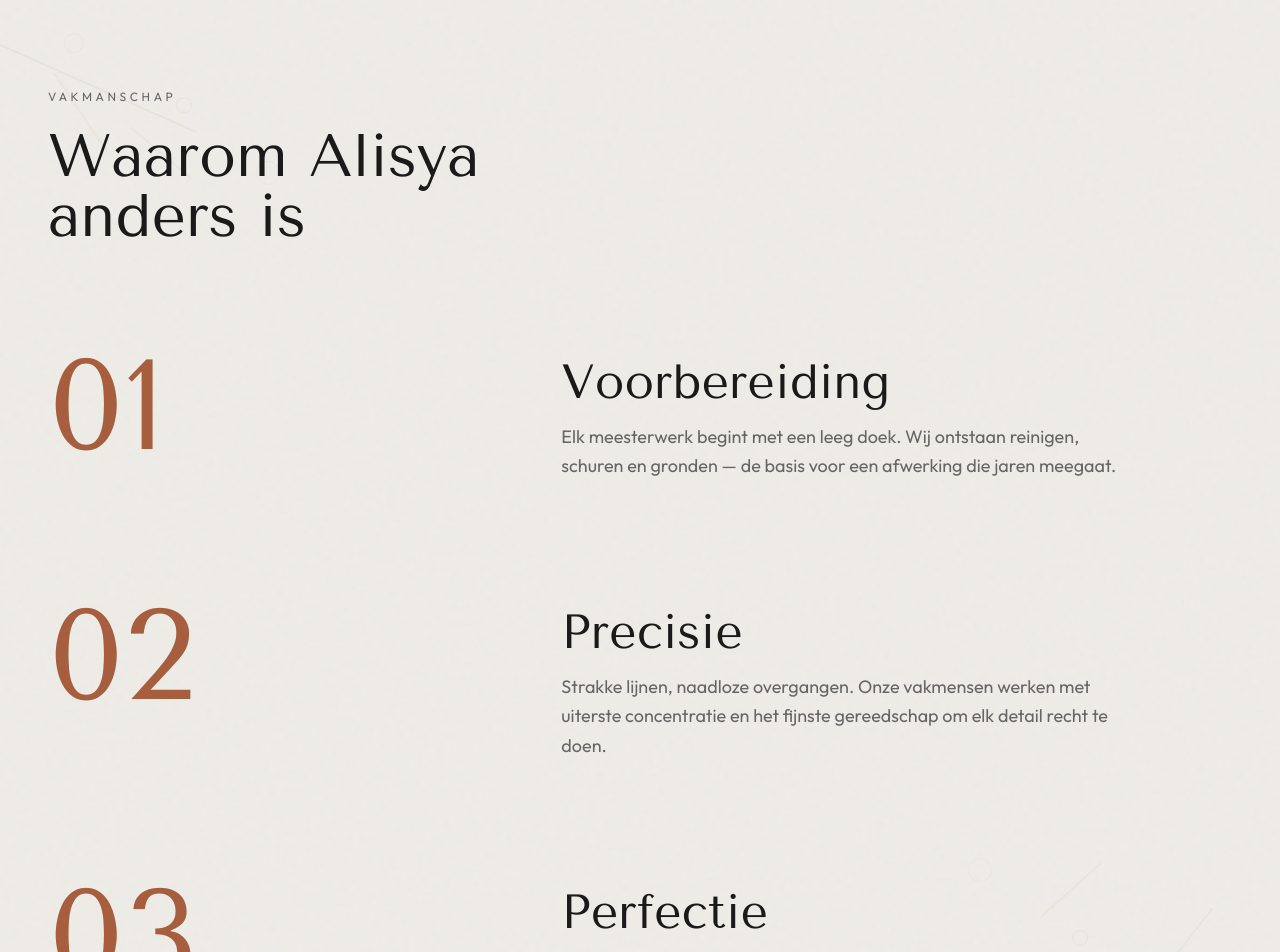
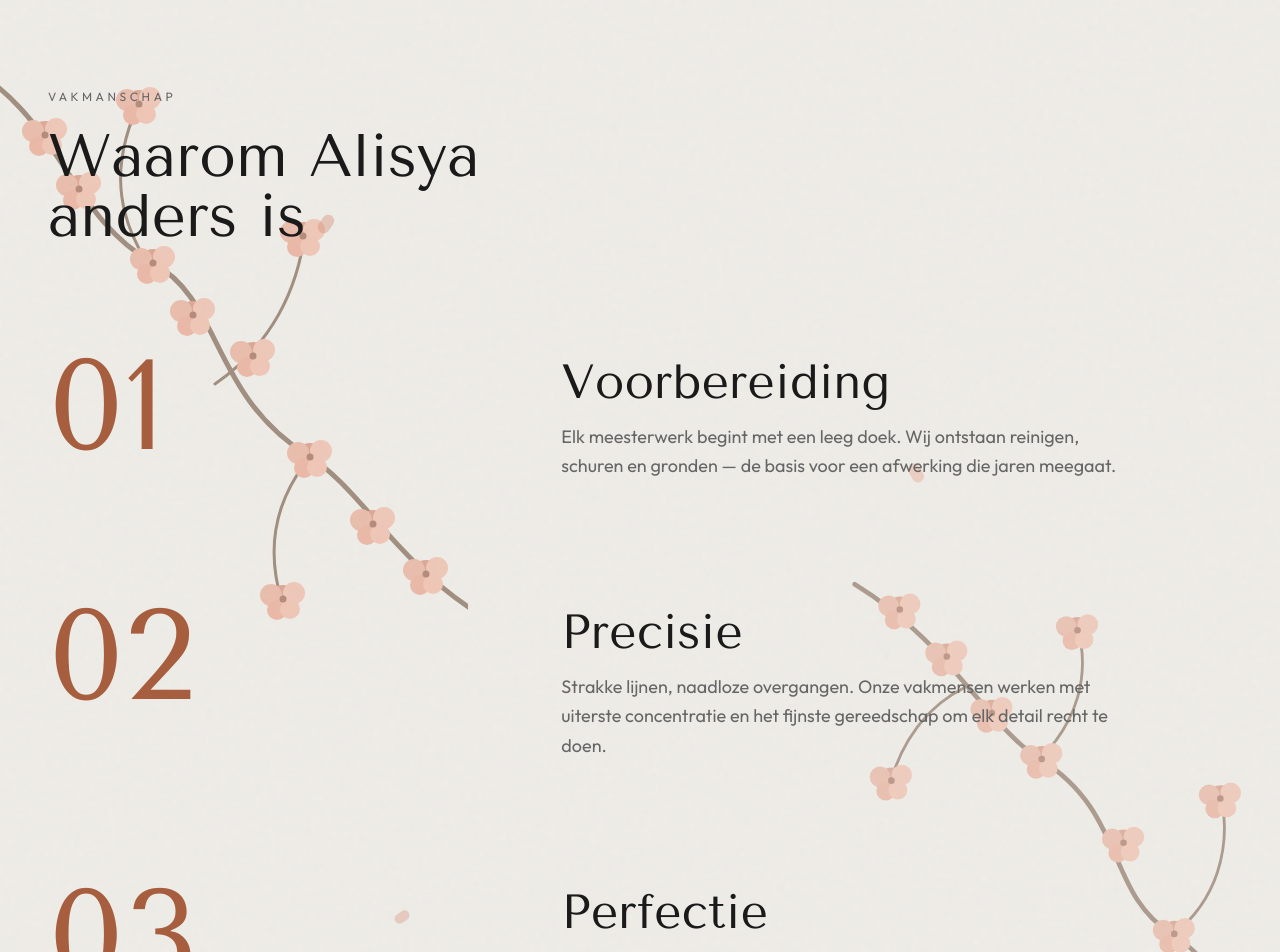
Before and after one commit to meloncuk/alisya4, a React (Vite) app: page / in a window 1280 px wide. Shown: the part 1820-2772 px from the top of the page. Built offline with nearby package versions, Linux system fonts and the light colour scheme; the HTML template or start-up script is replaced by a standard one.

Commit message:
Add files via upload

```diff
--- a/src/components/alisya/Craftsmanship.jsx
+++ b/src/components/alisya/Craftsmanship.jsx
@@ -19,24 +19,60 @@
   },
 ];
 
+
+function SakuraBackground() {
+  return (
+    <div className="absolute inset-0 overflow-hidden pointer-events-none z-0" aria-hidden="true">
+      {/* Left branch */}
+      <svg className="absolute -left-8 top-8 w-[310px] sm:w-[390px] md:w-[500px] h-auto opacity-70"
+           viewBox="0 0 500 720" fill="none">
+        <path d="M-15 75 C90 120, 98 230, 185 278 C255 316, 242 410, 342 472 C390 502, 428 575, 505 625"
+              stroke="#806754" strokeWidth="5" strokeLinecap="round"/>
+        <path d="M177 274 C145 222, 145 170, 174 112 M247 399 C303 360, 330 305, 337 246 M342 472 C306 516, 298 565, 314 617"
+              stroke="#806754" strokeWidth="3" strokeLinecap="round"/>
+        {[[77,150],[111,204],[171,119],[185,278],[225,330],[285,371],[335,251],[342,472],[315,614],[405,539],[458,589]].map(([x,y],i)=>(
+          <g key={i} transform={`translate(${x} ${y})`}>
+            <circle r="14" fill="#d58b73"/>
+            <circle cx="-12" cy="-4" r="11" fill="#e7aa94"/>
+            <circle cx="11" cy="-6" r="11" fill="#efb8a4"/>
+            <circle cx="-6" cy="11" r="10" fill="#e9a38c"/>
+            <circle cx="7" cy="10" r="10" fill="#f0b7a2"/>
+            <circle r="3.5" fill="#9c634f"/>
+          </g>
+        ))}
+      </svg>
+
+      {/* Right branch */}
+      <svg className="absolute -right-10 bottom-0 w-[280px] sm:w-[360px] md:w-[470px] h-auto opacity-60"
+           viewBox="0 0 500 720" fill="none">
+        <path d="M520 690 C422 642, 418 550, 342 502 C272 458, 294 373, 202 316 C145 280, 105 191, 5 130"
+              stroke="#806754" strokeWidth="5" strokeLinecap="round"/>
+        <path d="M344 503 C390 466, 406 412, 395 354 M202 316 C242 276, 256 226, 242 176 M120 241 C81 261, 55 298, 43 341"
+              stroke="#806754" strokeWidth="3" strokeLinecap="round"/>
+        {[[432,608],[390,552],[345,502],[394,358],[291,405],[204,316],[242,179],[151,267],[103,207],[53,157],[44,339]].map(([x,y],i)=>(
+          <g key={i} transform={`translate(${x} ${y})`}>
+            <circle r="14" fill="#d58b73"/>
+            <circle cx="-12" cy="-4" r="11" fill="#e7aa94"/>
+            <circle cx="11" cy="-6" r="11" fill="#efb8a4"/>
+            <circle cx="-6" cy="11" r="10" fill="#e9a38c"/>
+            <circle cx="7" cy="10" r="10" fill="#f0b7a2"/>
+            <circle r="3.5" fill="#9c634f"/>
+          </g>
+        ))}
+      </svg>
+
+      {/* a few petals toward the center */}
+      <span className="absolute left-[25%] top-[22%] w-3 h-5 rounded-full bg-[#d58b73]/40 rotate-[35deg]" />
+      <span className="absolute right-[28%] top-[43%] w-3 h-5 rounded-full bg-[#e7aa94]/45 -rotate-[30deg]" />
+      <span className="absolute left-[31%] bottom-[18%] w-2.5 h-4 rounded-full bg-[#d58b73]/35 rotate-[55deg]" />
+    </div>
+  );
+}
+
 export default function Craftsmanship() {
   return (
     <section id="vakmanschap" className="relative py-24 md:py-32 bg-muted grain overflow-hidden">
-      <div aria-hidden="true" className="pointer-events-none absolute inset-0 opacity-40">
-        <div className="absolute -left-24 top-12 h-[2px] w-80 origin-left rotate-[24deg] bg-accent/20" />
-        <div className="absolute left-20 top-28 h-24 w-[2px] -rotate-[34deg] bg-accent/15" />
-        <div className="absolute left-40 top-40 h-20 w-[2px] -rotate-[50deg] bg-accent/15" />
-        <div className="absolute left-16 top-20 h-5 w-5 rounded-full border border-accent/20" />
-        <div className="absolute left-44 top-36 h-4 w-4 rounded-full border border-accent/20" />
-        <div className="absolute left-64 top-52 h-6 w-6 rounded-full border border-accent/15" />
-
-        <div className="absolute -right-28 bottom-20 h-[2px] w-96 origin-right -rotate-[22deg] bg-accent/20" />
-        <div className="absolute right-24 bottom-36 h-24 w-[2px] rotate-[38deg] bg-accent/15" />
-        <div className="absolute right-52 bottom-52 h-20 w-[2px] rotate-[48deg] bg-accent/15" />
-        <div className="absolute right-16 bottom-28 h-5 w-5 rounded-full border border-accent/20" />
-        <div className="absolute right-48 bottom-48 h-4 w-4 rounded-full border border-accent/20" />
-        <div className="absolute right-72 bottom-64 h-6 w-6 rounded-full border border-accent/15" />
-      </div>
+      <SakuraBackground />
       <div className="relative z-10 max-w-[1400px] mx-auto px-6 md:px-12">
         <div className="mb-16 md:mb-24">
           <span className="text-xs uppercase tracking-[0.3em] text-muted-foreground">Vakmanschap</span>
```
